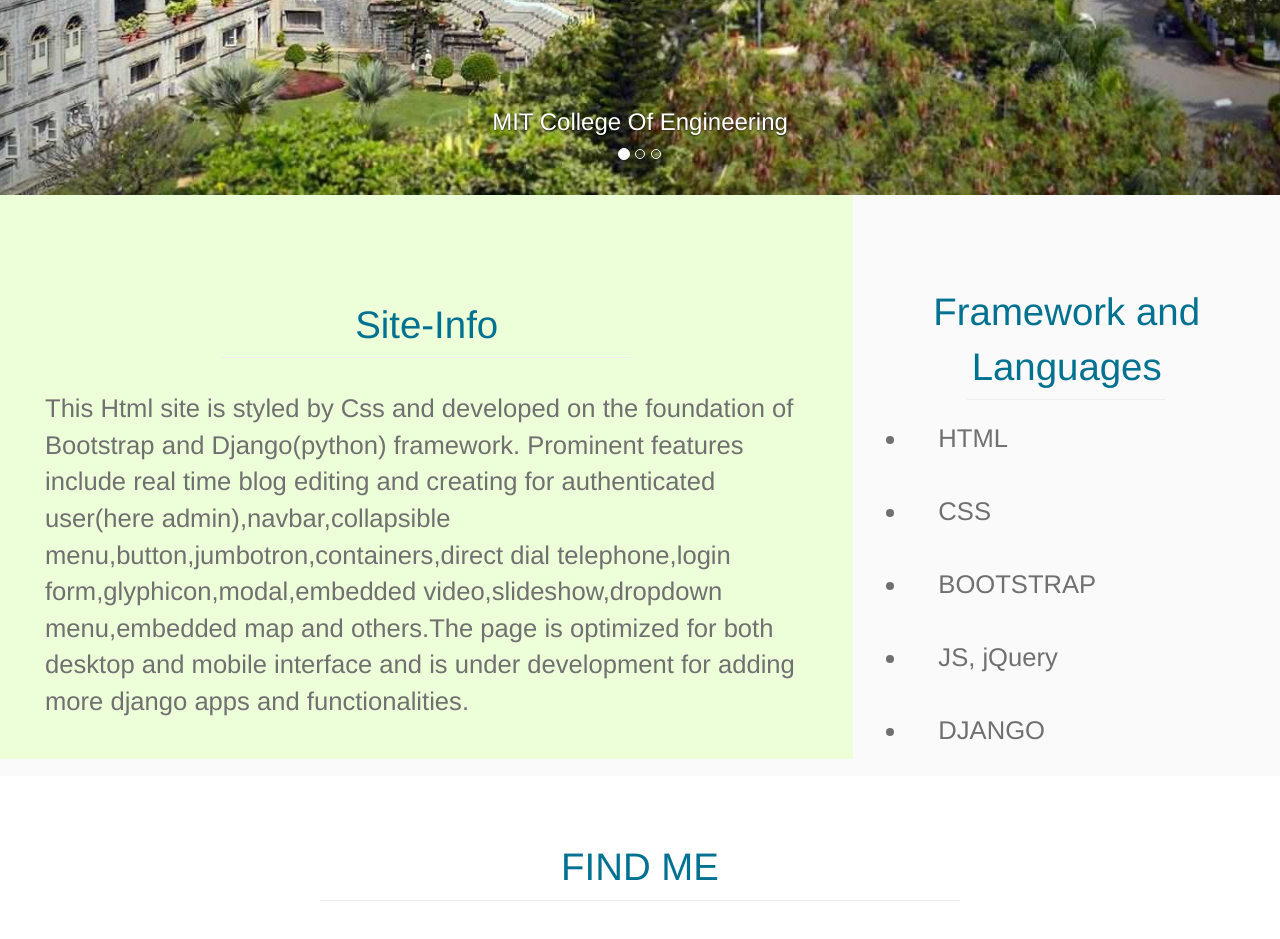
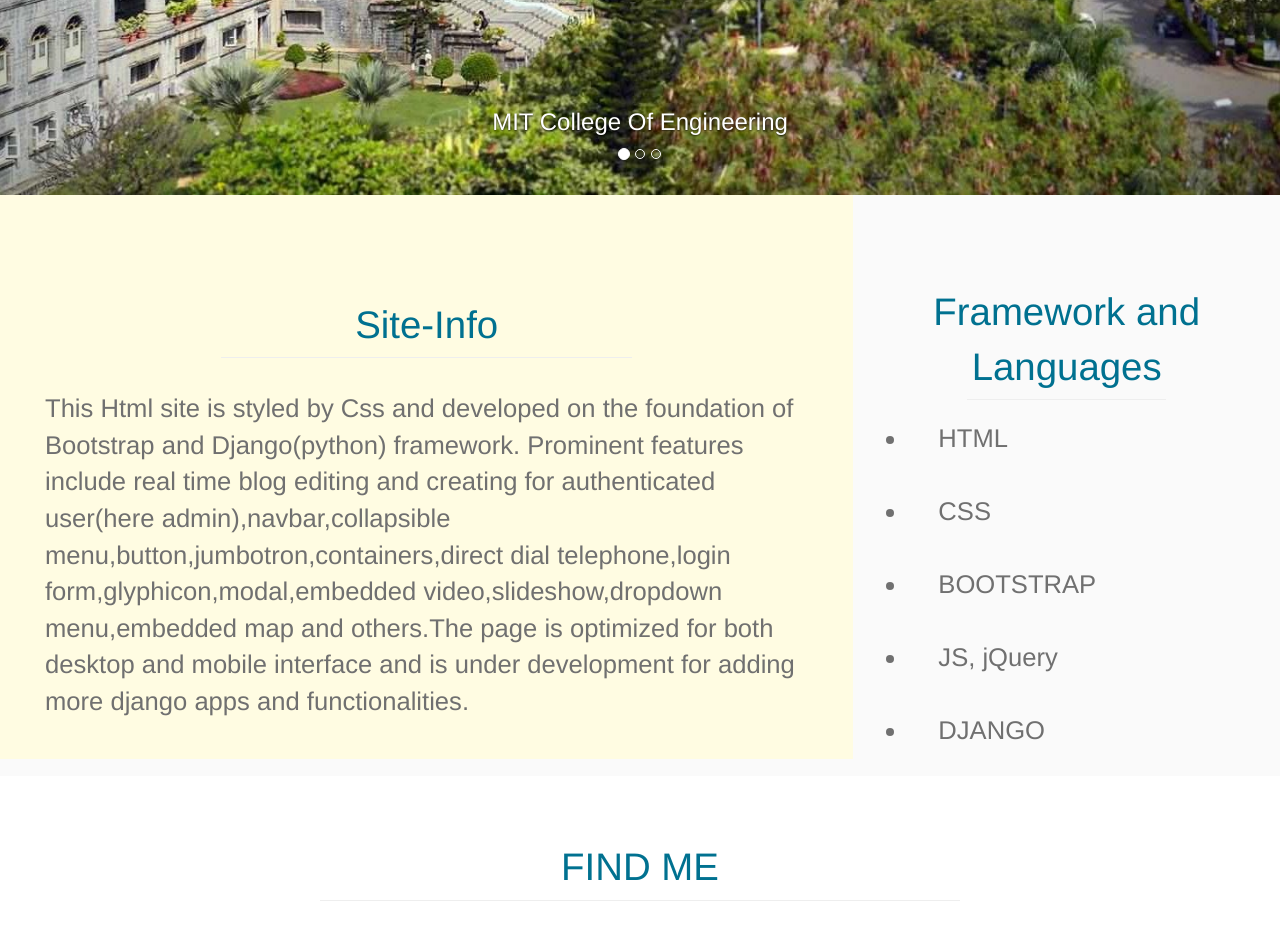
Before and after one commit to alias-3/django_homepage-blog, a Django app: page / in a window 1280 px wide. Shown: the part 2495-3434 px from the top of the page. Run offline with Django 3.2, Linux system fonts and the light colour scheme; some libraries are stand-ins or nearby versions; grey boxes are pictures that could not be loaded.

Commit message:
styles changed

```diff
--- a/blog/templates/blog/home.html
+++ b/blog/templates/blog/home.html
@@ -186,7 +186,7 @@
 
 <div id="site-inf" class="container-fluid" style="padding:0; background-color: #FAFAFA;" >
 
-  <div id="site-info" class="col-xs-12 col-md-8 col-lg-8" style="margin:0; background:#ECFFD8;opacity:1;" >
+  <div id="site-info" class="col-xs-12 col-md-8 col-lg-8" style="margin:0; background:#FFFCE2;opacity:1;" >
     <div>Site-Info</div><hr><p>This Html site is styled by Css and developed on the foundation of Bootstrap and Django(python) framework. Prominent features include real time blog editing and creating for authenticated user(here admin),navbar,collapsible menu,button,jumbotron,containers,direct dial telephone,login form,glyphicon,modal,embedded video,slideshow,dropdown menu,embedded map and others.The page is optimized for both desktop and mobile interface and is under development for adding more django apps and functionalities.</p>
   </div>
   <div  id="lang" class="col-lg-4 col-md-4 visible-lg visible-md">
@@ -228,9 +228,11 @@
     $('.navbar-toggle').on('click',function(){
       $('#myNavbar li').addClass('animated zoomIn delay-0.3s fast');
     });
+  $(".navbar-nav li a").click(function(event) {
+    $(".navbar-collapse").collapse('hide');
+  });
   })
 </script>
-
 
 
 
```
